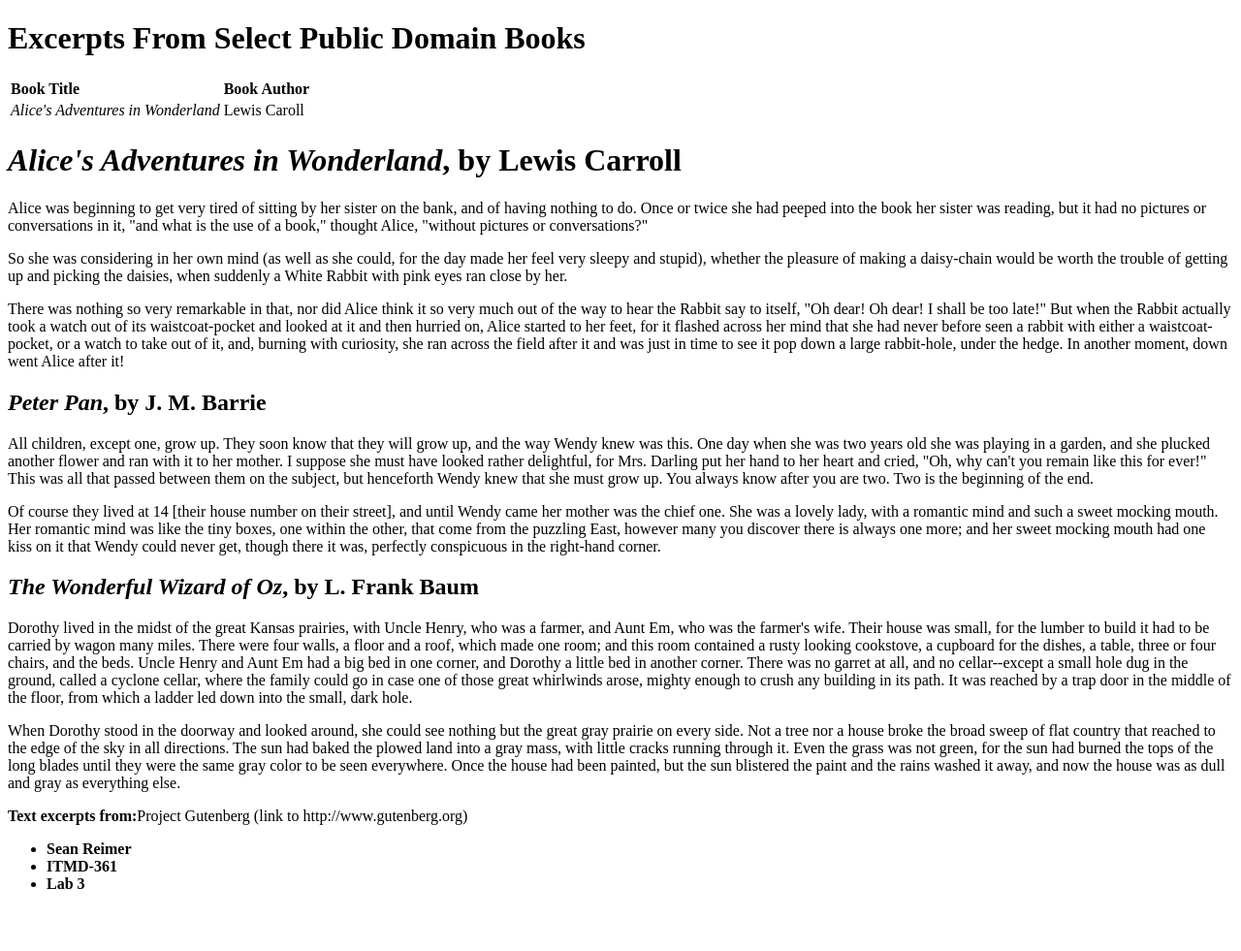
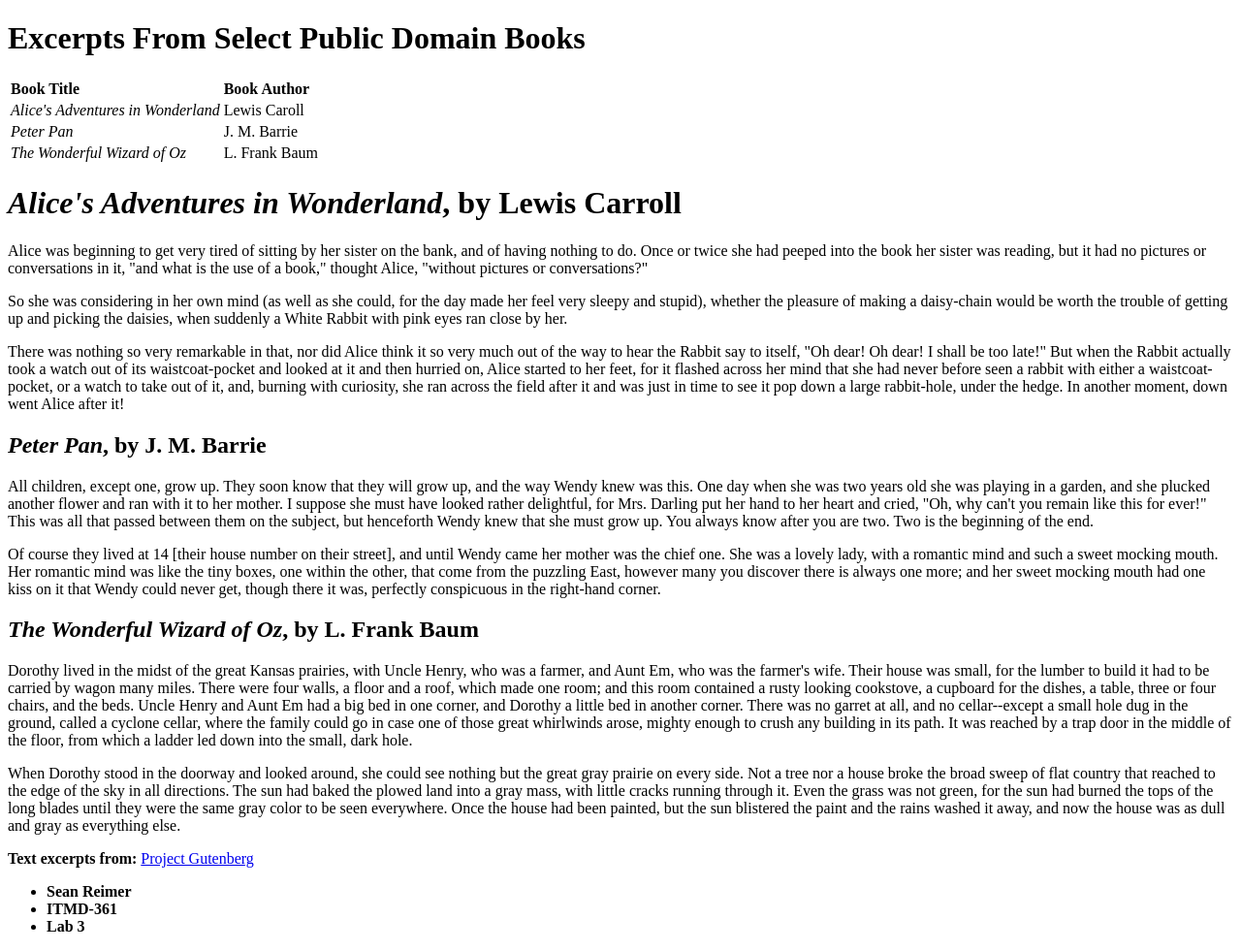
Before and after one commit to Sreimer78/Lab-3-ITMD-361, a plain HTML site: page index.html in a window 1280 px wide. Shown: the whole page at 97% size. Before the commit the page ends 937 px from the top, so only its background shows below. Drawn offline with Linux system fonts and the light colour scheme.

Commit message:
Update index.html
I finished my table of contents above, and fixed my weblink at the bottom

```diff
--- a/index.html
+++ b/index.html
@@ -20,8 +20,16 @@
   <td>Lewis Caroll</td>
   </tr>
 
+  <tr>
+  <td><i>Peter Pan</i></td>
+  <td>J. M. Barrie</td>
+  </tr>
+
+  <tr>
+  <td><i>The Wonderful Wizard of Oz</i></td>
+  <td>L. Frank Baum</td>
+  </tr>
   </table>
-
 
   <h1><i>Alice's Adventures in Wonderland</i>, by Lewis Carroll</h1>
   <p>Alice was beginning to get very tired of sitting by her sister on the bank, and of having nothing to do. Once or twice she had peeped into the book her sister was reading, but it had no pictures or conversations in it, "and what is the use of a book," thought Alice, "without pictures or conversations?"</p>
@@ -36,7 +44,7 @@
   <p>Dorothy lived in the midst of the great Kansas prairies, with Uncle Henry, who was a farmer, and Aunt Em, who was the farmer's wife.  Their house was small, for the lumber to build it had to be carried by wagon many miles.  There were four walls, a floor and a roof, which made one room; and this room contained a rusty looking cookstove, a cupboard for the dishes, a table, three or four chairs, and the beds.  Uncle Henry and Aunt Em had a big bed in one corner, and Dorothy a little bed in another corner.  There was no garret at all, and no cellar--except a small hole dug in the ground, called a cyclone cellar, where the family could go in case one of those great whirlwinds arose, mighty enough to crush any building in its path.  It was reached by a trap door in the middle of the floor, from which a ladder led down into the small, dark hole.</p>
   <p>When Dorothy stood in the doorway and looked around, she could see nothing but the great gray prairie on every side.  Not a tree nor a house broke the broad sweep of flat country that reached to the edge of the sky in all directions.  The sun had baked the plowed land into a gray mass, with little cracks running through it.  Even the grass was not green, for the sun had burned the tops of the long blades until they were the same gray color to be seen everywhere.  Once the house had been painted, but the sun blistered the paint and the rains washed it away, and now the house was as dull and gray as everything else.</p>
 
-  <p><strong>Text excerpts from:</strong>Project Gutenberg (link to http://www.gutenberg.org)</p>
+  <p><strong>Text excerpts from:</strong> <a href="https://www.gutenberg.org" title="Project Gutenberg">Project Gutenberg</a></p>
   <ul>
   <li><strong>Sean Reimer</strong></li>
   <li><strong>ITMD-361</strong></li>
```
